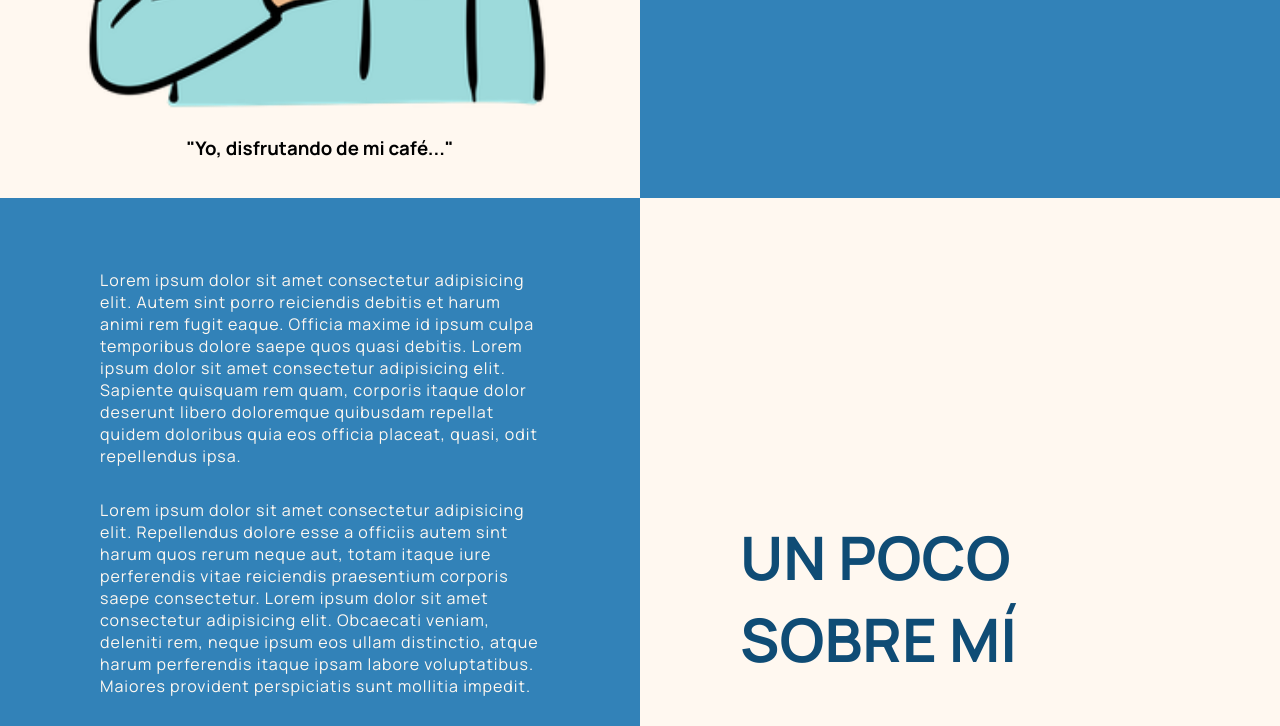
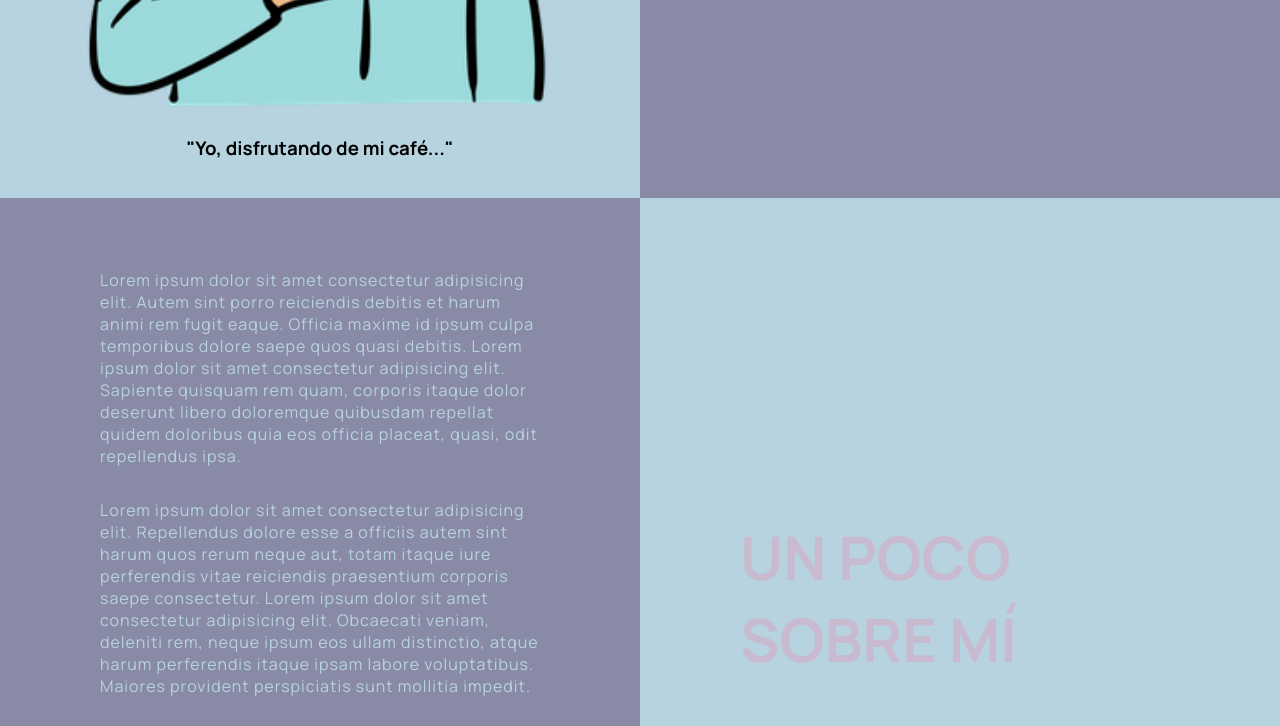
Before and after one commit to arieldiazjjy/porfolio-template, a plain HTML site: page index.html in a window 1280 px wide. Shown: the part 602-1328 px from the top of the page. Drawn offline with nearby package versions, Linux system fonts and the light colour scheme.

Commit message:
cambio fondo agregue .gitignore

```diff
--- a/styles.css
+++ b/styles.css
@@ -1,9 +1,9 @@
 @import url('https://fonts.googleapis.com/css2?family=Manrope:wght@200;400;700;800&display=swap');
 
 :root {
-  --primary-color: #3282B8;
-  --primary-color-dark: #0F4C75;
-  --accent-color: #FFF8F0;
+  --primary-color: #898AA6;
+  --primary-color-dark: #C9BBCF;
+  --accent-color: #B7D3DF;
 }
 
 html {
```
Also changed, not shown: assets/imagen.png (added).
